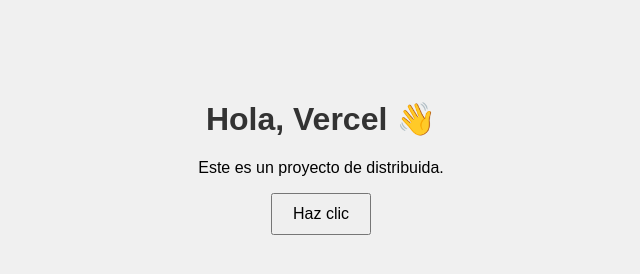
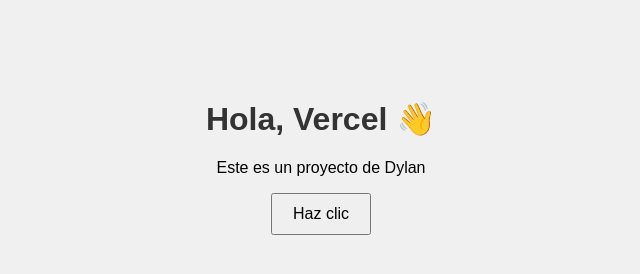
Before and after one commit to Strik412/Vercel, a plain HTML site: page index.html in a window 1280 px wide. Shown: the full height of the page, 319-959 px from the left. Drawn offline with Linux system fonts and the light colour scheme.

Commit message:
Update index.html

```diff
--- a/index.html
+++ b/index.html
@@ -8,7 +8,7 @@
 </head>
 <body>
   <h1>Hola, Vercel 👋</h1>
-  <p>Este es un proyecto de distribuida.</p>
+  <p>Este es un proyecto de Dylan</p>
   <button onclick="mostrarMensaje()">Haz clic</button>
   <script src="script.js"></script>
 </body>
```
